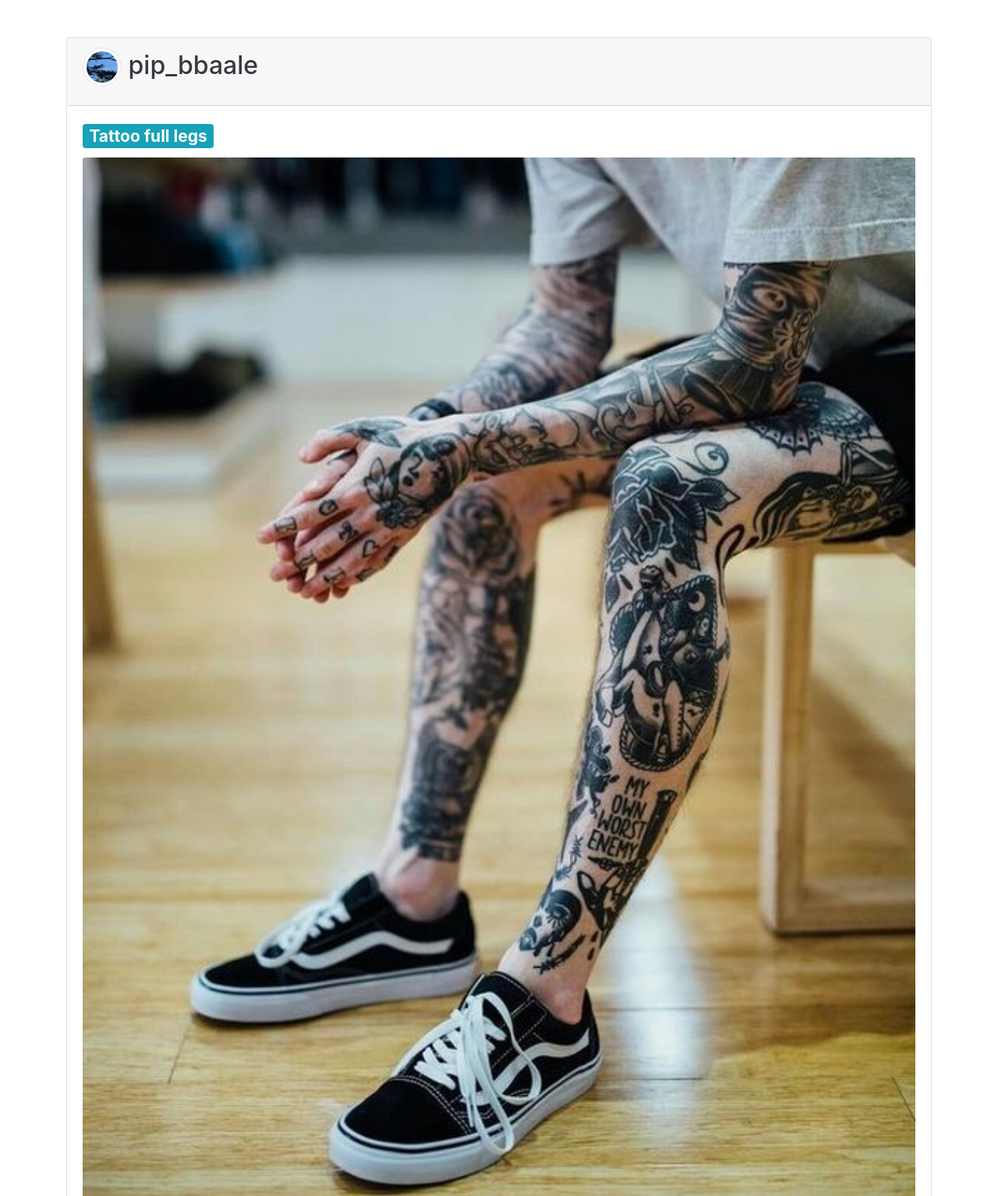
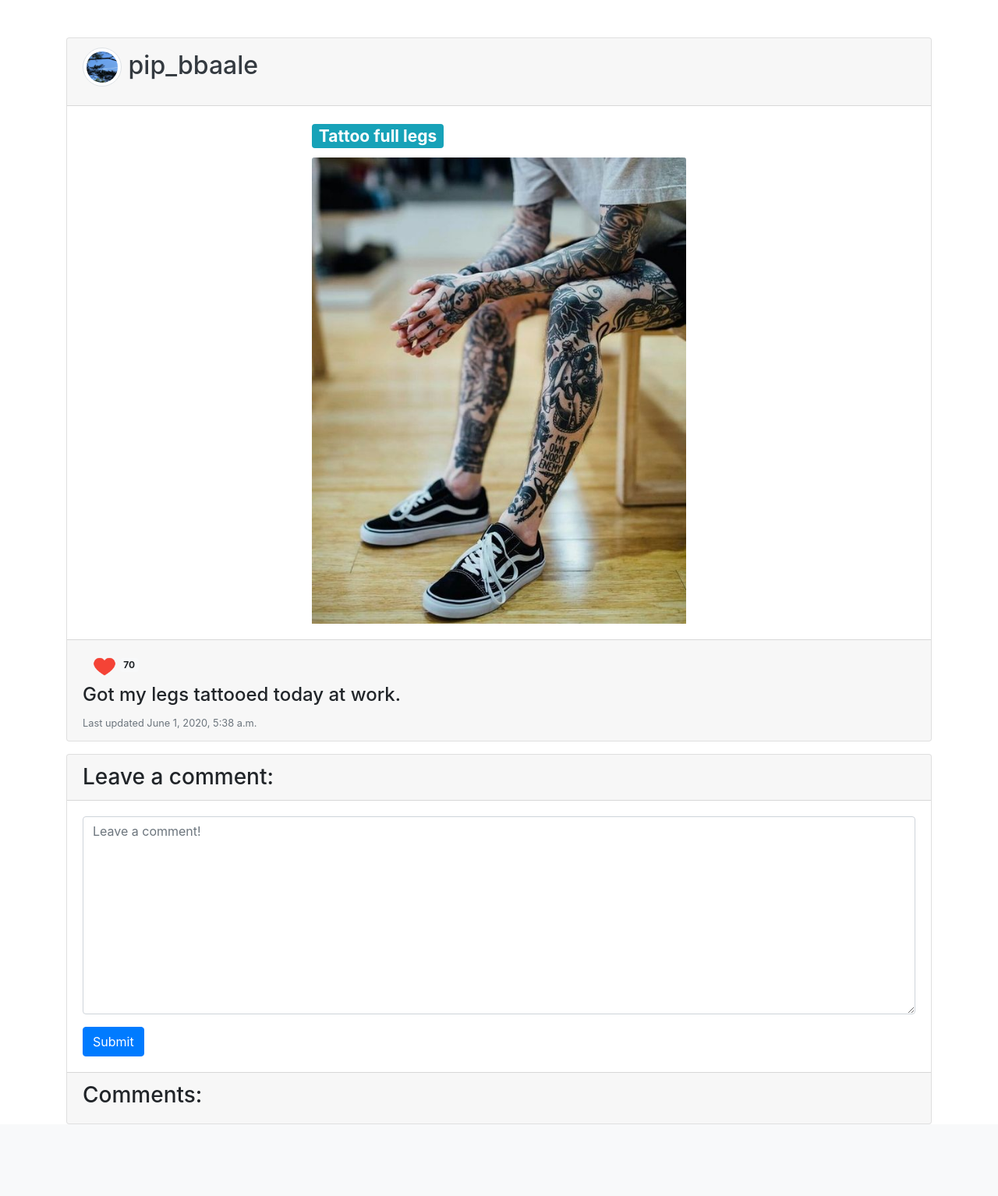
Before and after one commit to philip-bbaale/InstagramClone, a Django app: a page that uses instagramHome/templates/instagramHome/post_detail.html in a window 1280 px wide. Shown: the part 57-1591 px from the top of the page at 78% size. After the commit the page ends 1499 px from the top, so only its background shows below. Run offline with Django 3.2, Linux system fonts and the light colour scheme; a user stored in the database is signed in; data comes from the database, SQL or seed files in the repository; data that the repository does not hold is empty; some libraries are stand-ins or nearby versions; some web fonts are replaced.

Commit message:
adding likeit

```diff
--- a/instagram/settings.py
+++ b/instagram/settings.py
@@ -45,6 +45,7 @@ INSTALLED_APPS = [
     'instagramHome',
     'instagramUsers',
     'crispy_forms',
+    'like',
 ]
 
 MIDDLEWARE = [
--- a/instagramHome/templates/instagramHome/post_detail.html
+++ b/instagramHome/templates/instagramHome/post_detail.html
@@ -7,10 +7,10 @@
             <h2 class="card-title"><a class="text-dark" href="#"><span><img class="img-thumbnail rounded-circle" src="{{ post.author.profile.image.url }}" style="height: 50px; width: 50px;"></span> {{ post.author }}</a></h2>
         </div>
 
-        <div class="card-body">
+        <div class="card-body d-flex justify-content-center">
             <a href="{% url 'post_detail' post.pk%}">
                 <h3 class="card-title"><span class="badge badge-info">{{ post.image_name }}</span></h3>
-                <img src="{{ post.image.url }}" class="card-img-top img-fluid" alt="{{post.image}}">
+                <img src="{{ post.image.url }}" class="card-img-top img-fluid" alt="{{post.image}}" style="max-height: 598.02px; max-width: 598.02px;">
             </a>
         </div>
 
--- a/requirements.txt
+++ b/requirements.txt
@@ -2,6 +2,7 @@ asgiref==3.2.7
 astroid==2.4.1
 Django==3.0.6
 django-crispy-forms==1.9.1
+django-likeit==0.1.2
 gunicorn==20.0.4
 isort==4.3.21
 lazy-object-proxy==1.4.3
```
